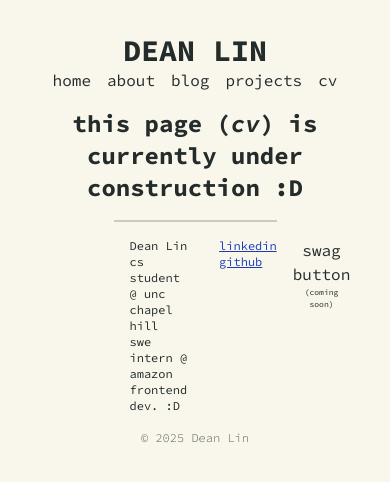
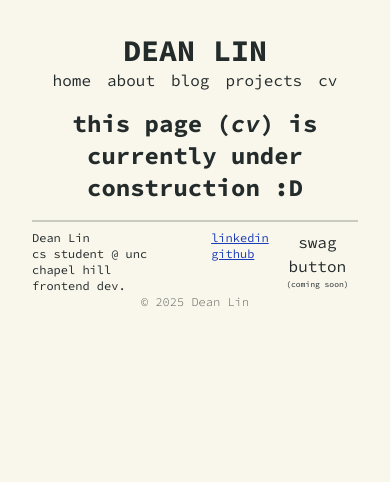
Before and after one commit to yuanyaolin13/yuanyaolin13.github.io, a React (Vite) app: page /cv in a window 390 px wide. Shown: the top 482 px of the page. Built offline with nearby package versions, Linux system fonts and the light colour scheme.

Commit message:
Footer tweaking for mobile view

```diff
--- a/src/components/Footer.tsx
+++ b/src/components/Footer.tsx
@@ -3,8 +3,8 @@ import {Link} from "react-router-dom";
 function Footer() {
     return (
         <div className='flex flex-col items-center space-y-2 w-full'>
-            <div className='border-t-2 border-solid border-[rgba(58,69,69,0.25)] w-1/2'>
-                <div className='flex flex-row space-x-4 m-4'>
+            <div className='border-t-2 border-solid border-[rgba(58,69,69,0.25)] w-full md:w-1/2'>
+                <div className='flex flex-row space-x-2 mt-2'>
                     <ul className='text-left pr-4'>
                         <li className='text-xs'>
                             Dean Lin
@@ -13,10 +13,7 @@ function Footer() {
                             cs student @ unc chapel hill
                         </li>
                         <li className='text-xs'>
-                            swe intern @ amazon
-                        </li>
-                        <li className='text-xs'>
-                            frontend dev. :D
+                            frontend dev.
                         </li>
                     </ul>
                     <ul className='text-left'>
```
